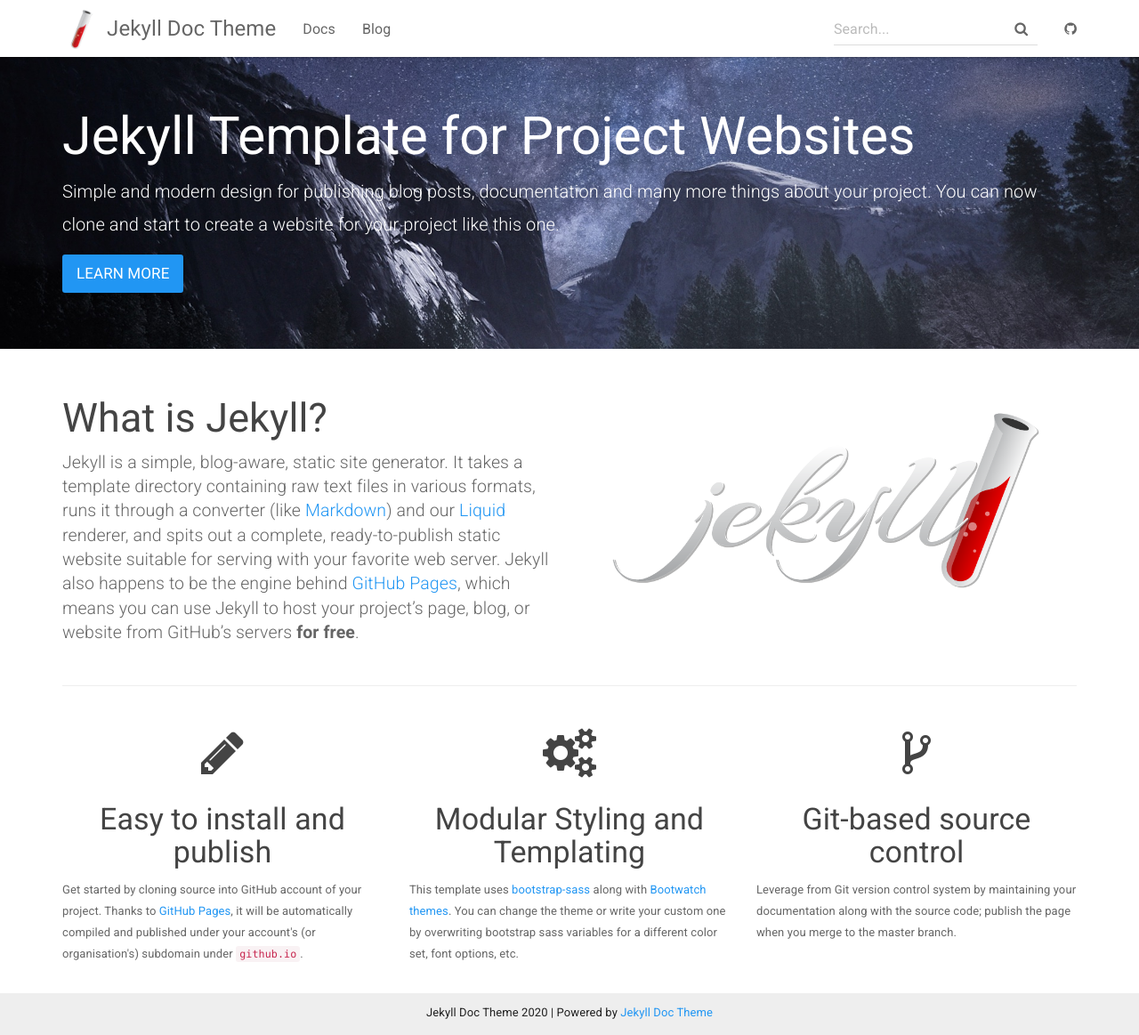
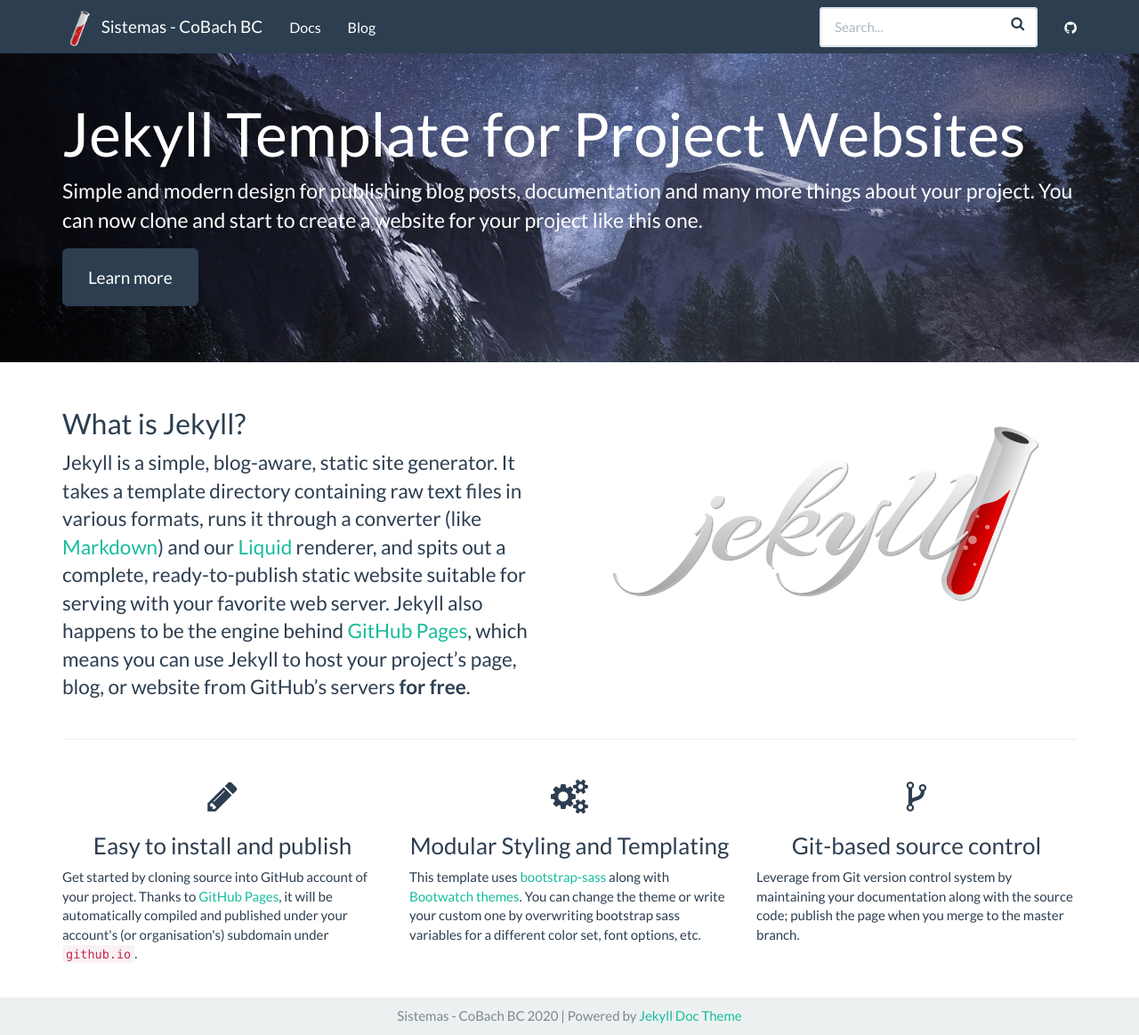
Before and after one commit to CoBachBC/centrodeayuda, a Jekyll site: the page built from docs/index.html, in a window 1280 px wide and 1163 px high. Shown: the whole window at 89% size. Built offline with Jekyll 4.4.1, drawn with Linux system fonts in a browser that asks for light colours; some of the changed lines change nothing that is shown.

Commit message:
Update _config.yml

```diff
--- a/docs/_config.yml
+++ b/docs/_config.yml
@@ -1,10 +1,9 @@
 # Site settings
-title: Jekyll Doc Theme
-email: your-email@domain.com
+title: Sistemas - CoBach BC
+email: sistemas@cobachbc.edu.mx
 description: >
-  Jekyll Template for Project Websites
-  providing documentation and blog post pages.
-lang: en-US
+  Centro de ayuda para el uso de los sistemas desarrollados en el Colegio de Bachilleres del Estado de Baja California.
+lang: es-MX
 
 baseurl: "/centrodeayuda" # the subpath of your site, e.g. /blog/
 url: https://aksakalli.github.io/jekyll-doc-theme # the base hostname & protocol for your site
@@ -13,7 +12,7 @@
 
 # theme options from https://bootswatch.com/3/
 # comment out this to use default Bootstrap
-bootwatch: paper # cerulean cosmo custom cyborg darkly flatly journal lumen readable sandstone simplex slate solar spacelab superhero united yeti
+bootwatch: flatly # cerulean cosmo custom cyborg darkly flatly journal lumen readable sandstone simplex slate solar spacelab superhero united yeti
 
 # Build settings
 markdown: kramdown
```
